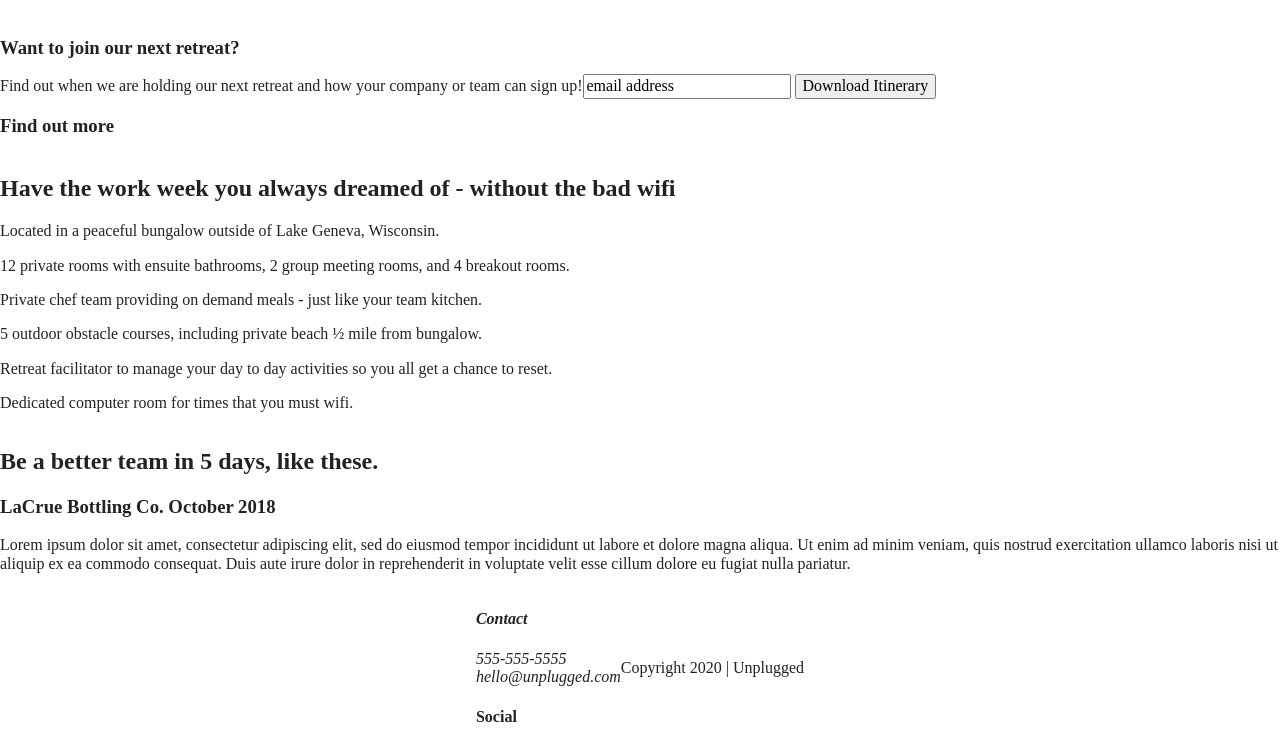
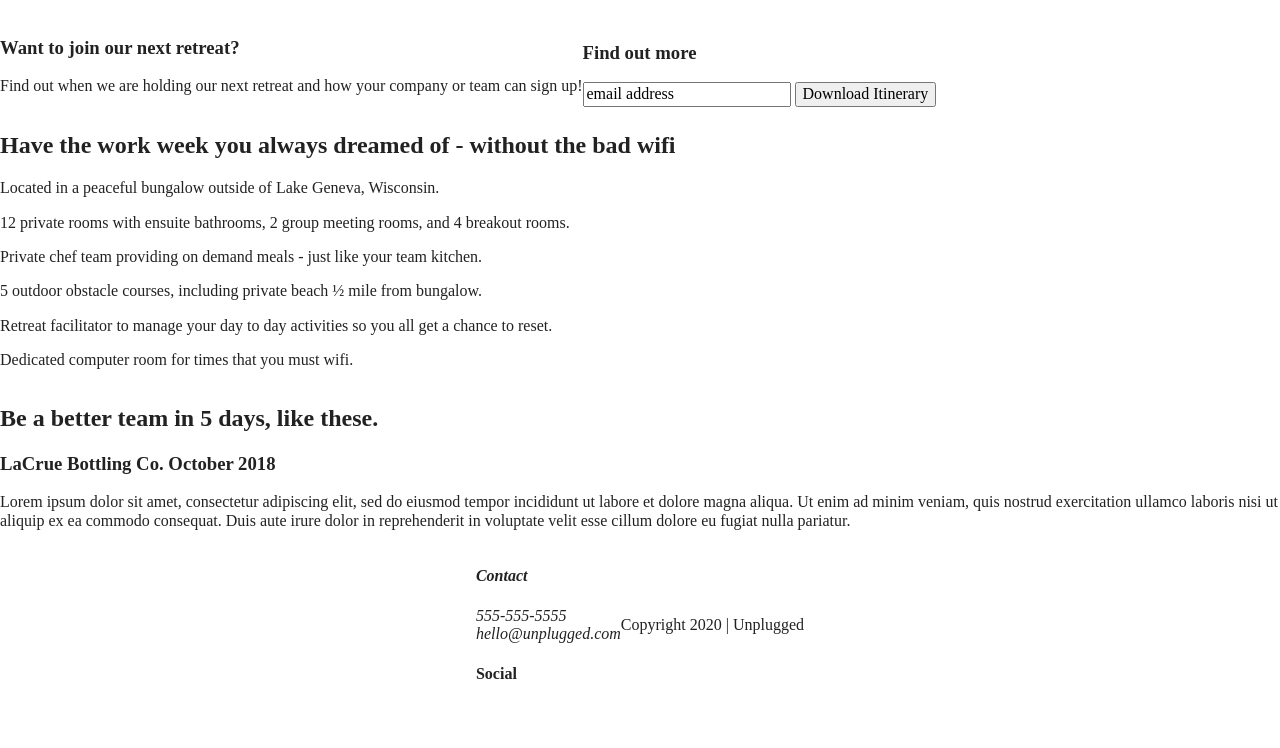
Before and after one commit to v-beasley/unplugged, a website built with Parcel: page index.html in a window 1280 px wide. Shown: the part 130-878 px from the top of the page. After the commit the page ends 835 px from the top, so only its background shows below. Built offline with nearby package versions, Linux system fonts and the light colour scheme.

Commit message:
updated comments and adjusted structure to match solution code

```diff
--- a/index.html
+++ b/index.html
@@ -43,7 +43,9 @@
       <h1>
         Retreat from the desk, return refreshed.
       </h1>
+
       <aside>
+        <div class="content-wrapper">
           <div class="form-description">
             <h3>
              Want to join our next retreat?
@@ -51,16 +53,17 @@
             <p>
              Find out when we are holding our next retreat and how your company or team can sign up!
            </p>
+          </div>
+        </div>
+        <div class="form">
           <h3>
             Find out more
           </h3>
-        </div>
-        <div class="form">
           <input type="text" name="name" value="email address">
           <input type="button" value="Download Itinerary">
         </div>
       </aside>
-    </div>
+    </div> <!-- aside content wrapper ends -->
   </section>
 
   <section class="features">
@@ -102,8 +105,8 @@
       <h2>
         Be a better team in 5 days, like these.
       </h2>
-        <div class="team-review">
         <article>
+          <div>
             <h3>
               LaCrue Bottling Co. October 2018
             </h3>
@@ -113,12 +116,11 @@
               nisi ut aliquip ex ea commodo consequat. Duis aute irure dolor
               in reprehenderit in voluptate velit esse cillum dolore eu fugiat
               nulla pariatur. </p>
+          </div>
         </article>
       </div>
-
-      </div>
   </section>
-</main>
+</main> <!-- main wrapper -->
 
 <footer>
   <div class="content-wrapper">
```
Lines whose indentation alone changed are shown as unchanged.
